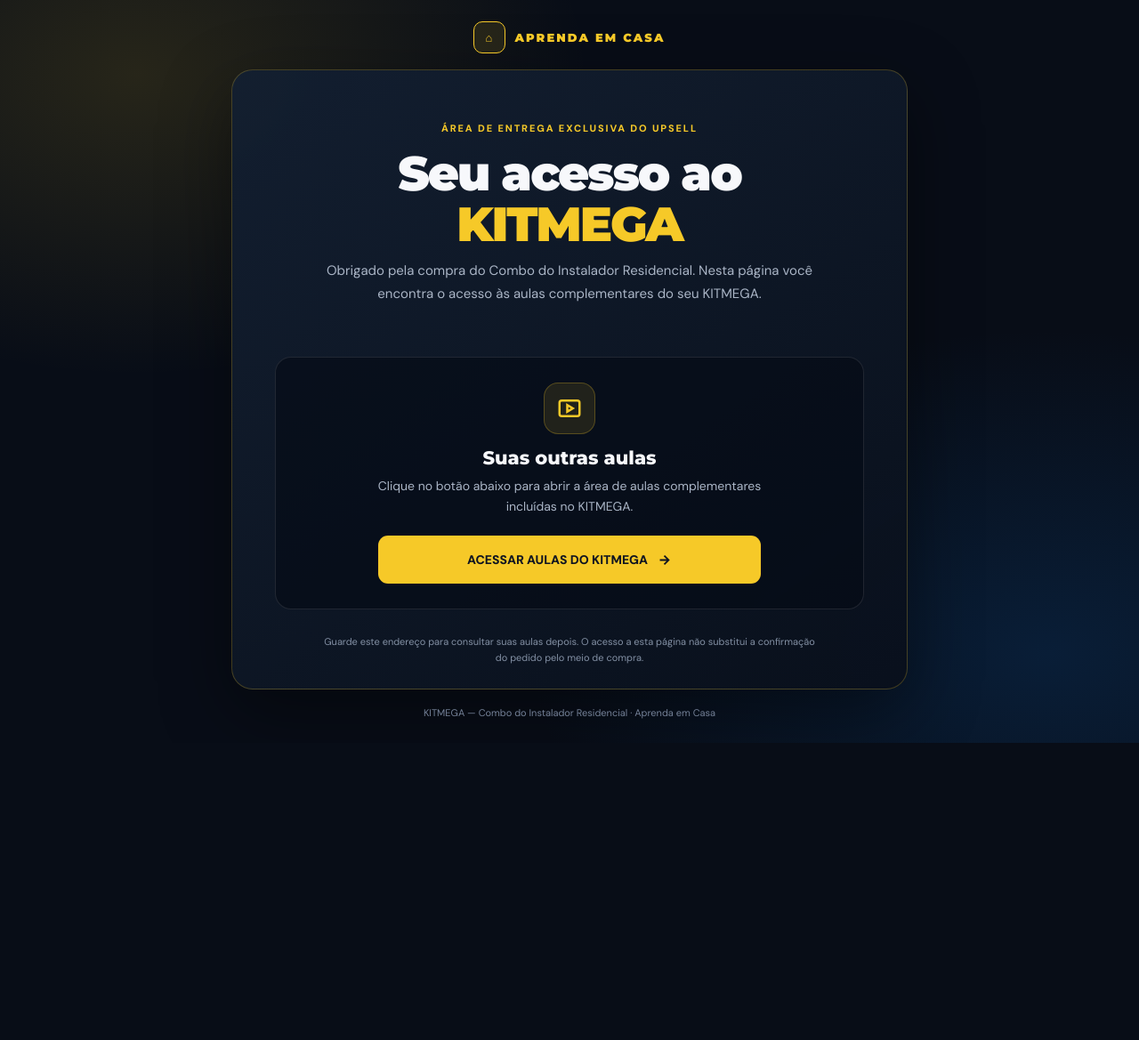
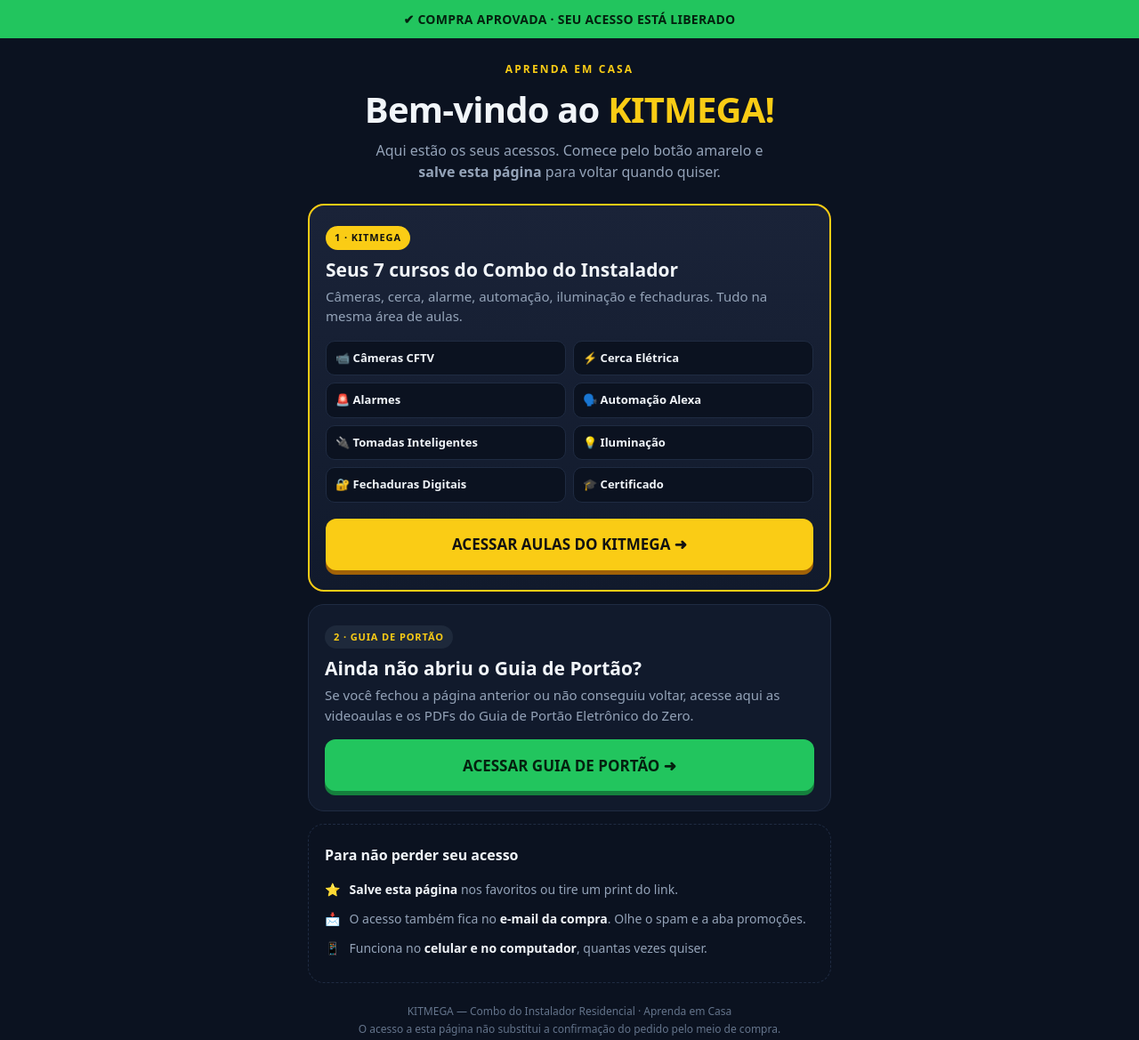
Before and after one commit to aprendaemcasa/entrega-guia-portao-eletronico, a plain HTML site: page kitmega.html in a window 1280 px wide. Shown: the whole page at 89% size. Before the commit the page ends 835 px from the top, so only its background shows below. Drawn offline with Linux system fonts and the light colour scheme.

Commit message:
Entrega KITMEGA: novo visual + acesso ao Guia de Portão
Co-Authored-By: Claude Opus 5.5 <noreply@anthropic.com>
Claude-Session: https://claude.ai/code/session_0177448aUg2SFJroHK2FfvKv

```diff
--- a/kitmega.html
+++ b/kitmega.html
@@ -3,68 +3,86 @@
 <head>
   <meta charset="utf-8">
   <meta name="viewport" content="width=device-width, initial-scale=1">
-  <meta name="theme-color" content="#080d17">
+  <meta name="theme-color" content="#0b1220">
   <meta name="description" content="Área de entrega do KITMEGA — Combo do Instalador Residencial.">
+  <meta name="robots" content="noindex">
   <title>Seu acesso | KITMEGA</title>
-  <link rel="preconnect" href="https://fonts.googleapis.com">
-  <link rel="preconnect" href="https://fonts.gstatic.com" crossorigin>
-  <link href="https://fonts.googleapis.com/css2?family=DM+Sans:wght@400;500;600;700;800&family=Montserrat:wght@600;700;800;900&display=swap" rel="stylesheet">
   <style>
-    :root { color-scheme:dark; --bg:#080d17; --gold:#f6c928; --text:#f7f8fb; --muted:#aab5c6; --line:rgba(246,201,40,.24); }
-    * { box-sizing:border-box; }
-    body {
-      margin:0; min-height:100vh; padding:24px 16px; display:flex; align-items:center; justify-content:center;
-      color:var(--text); font-family:"DM Sans",Arial,sans-serif;
-      background:radial-gradient(ellipse at 12% 10%,rgba(246,201,40,.13),transparent 32%),
-      radial-gradient(ellipse at 92% 88%,rgba(12,80,151,.25),transparent 35%),var(--bg);
-    }
-    .shell { width:min(100%,760px); }
-    .brand { display:flex; align-items:center; justify-content:center; gap:10px; margin-bottom:18px;
-      color:var(--gold); font:900 13px Montserrat,sans-serif; letter-spacing:.16em; }
-    .mark { width:36px;height:36px;border:1px solid var(--gold);border-radius:10px;display:grid;place-items:center;background:rgba(246,201,40,.1); }
-    .card { overflow:hidden;border:1px solid var(--line);border-radius:24px;
-      background:linear-gradient(145deg,rgba(19,31,49,.97),rgba(9,16,28,.98));box-shadow:0 26px 80px rgba(0,0,0,.42); }
-    .hero { padding:clamp(28px,6vw,58px);text-align:center; }
-    .eyebrow { color:var(--gold);font-size:11px;font-weight:800;letter-spacing:.17em;text-transform:uppercase; }
-    h1 { margin:16px auto 12px;max-width:650px;font:900 clamp(32px,6vw,54px)/1.05 Montserrat,sans-serif;letter-spacing:-.04em; }
+    :root { color-scheme:dark; --bg:#0b1220; --card:#111a2c; --line:#1f2b42; --gold:#facc15; --green:#22c55e; --text:#f1f5f9; --muted:#94a3b8; }
+    * { box-sizing:border-box; margin:0; padding:0; }
+    body { font-family:system-ui,-apple-system,"Segoe UI",Roboto,Arial,sans-serif; background:var(--bg); color:var(--text); line-height:1.5; }
+    .ok { background:var(--green); color:#04210f; text-align:center; font-weight:900; font-size:14px; padding:11px 12px; letter-spacing:.02em; }
+    .wrap { max-width:620px; margin:0 auto; padding:26px 16px 40px; }
+    .brand { text-align:center; color:var(--gold); font-weight:900; font-size:12px; letter-spacing:.18em; margin-bottom:14px; }
+    h1 { text-align:center; font-size:clamp(28px,7vw,40px); line-height:1.1; font-weight:900; letter-spacing:-.02em; }
     h1 span { color:var(--gold); }
-    .lead { max-width:560px;margin:0 auto;color:var(--muted);font-size:15px;line-height:1.7; }
-    .access { margin:0 clamp(18px,5vw,48px) 28px;padding:28px;border:1px solid rgba(255,255,255,.1);border-radius:18px;background:rgba(6,12,22,.66);text-align:center; }
-    .icon { width:58px;height:58px;margin:0 auto 14px;display:grid;place-items:center;border-radius:16px;
-      color:var(--gold);background:rgba(246,201,40,.11);border:1px solid rgba(246,201,40,.26); }
-    h2 { margin:0 0 8px;font:800 21px Montserrat,sans-serif; }
-    .access p { margin:0 auto 22px;max-width:480px;color:var(--muted);font-size:14px;line-height:1.6; }
-    .action { display:flex;align-items:center;justify-content:center;gap:10px;max-width:430px;min-height:54px;margin:0 auto;
-      padding:14px 20px;border-radius:11px;color:#101521;background:var(--gold);text-decoration:none;text-align:center;font-weight:900;font-size:14px; }
-    .action:hover { filter:brightness(1.07); }
-    .note { margin:0 auto;padding:0 20px 26px;max-width:600px;color:#8390a4;text-align:center;font-size:11px;line-height:1.6; }
-    footer { padding:18px 12px 0;color:#748197;text-align:center;font-size:11px;line-height:1.6; }
-    @media(max-width:560px) { body{align-items:flex-start;padding-top:18px}.hero{padding:30px 20px}.access{padding:22px 16px;margin-left:14px;margin-right:14px} }
+    .lead { text-align:center; color:var(--muted); font-size:16px; margin:12px auto 24px; max-width:480px; }
+
+    .box { background:var(--card); border:1px solid var(--line); border-radius:18px; padding:22px 18px; margin-bottom:14px; }
+    .box.main { border:2px solid var(--gold); background:linear-gradient(180deg,#1a2338,#111a2c); }
+    .tag { display:inline-block; font-size:11px; font-weight:900; letter-spacing:.08em; padding:5px 10px; border-radius:99px; background:var(--gold); color:#111; margin-bottom:10px; }
+    .tag.alt { background:#1e293b; color:var(--gold); }
+    h2 { font-size:21px; line-height:1.2; font-weight:900; margin-bottom:6px; }
+    .box p { color:var(--muted); font-size:15px; margin-bottom:16px; }
+
+    .chips { display:grid; grid-template-columns:1fr 1fr; gap:8px; margin-bottom:18px; }
+    .chips span { background:#0b1220; border:1px solid var(--line); border-radius:10px; padding:9px 10px; font-size:13px; font-weight:700; display:flex; gap:7px; align-items:center; }
+
+    .btn { display:flex; align-items:center; justify-content:center; gap:10px; width:100%; min-height:58px; padding:14px 16px; border-radius:12px; font-weight:900; font-size:17px; text-decoration:none; text-align:center; }
+    .btn.gold { background:var(--gold); color:#111; box-shadow:0 5px 0 #a16207; }
+    .btn.green { background:var(--green); color:#04210f; box-shadow:0 5px 0 #15803d; }
+    .btn:active { transform:translateY(3px); box-shadow:none; }
+
+    .tips { background:transparent; border:1px dashed var(--line); }
+    .tips h3 { font-size:16px; margin-bottom:10px; }
+    .tips li { list-style:none; color:var(--muted); font-size:14px; padding:6px 0; display:flex; gap:10px; }
+    .tips li b { color:var(--text); }
+
+    footer { text-align:center; color:#64748b; font-size:12px; margin-top:22px; line-height:1.6; }
   </style>
 </head>
 <body>
-  <main class="shell">
-    <div class="brand"><span class="mark" aria-hidden="true">⌂</span> APRENDA EM CASA</div>
-    <section class="card" aria-labelledby="page-title">
-      <header class="hero">
-        <div class="eyebrow">Área de entrega exclusiva do upsell</div>
-        <h1 id="page-title">Seu acesso ao <span>KITMEGA</span></h1>
-        <p class="lead">Obrigado pela compra do Combo do Instalador Residencial. Nesta página você encontra o acesso às aulas complementares do seu KITMEGA.</p>
-      </header>
-      <section class="access" aria-label="Acesso às aulas do KITMEGA">
-        <div class="icon" aria-hidden="true">
-          <svg width="30" height="30" viewBox="0 0 24 24" fill="none" stroke="currentColor" stroke-width="2"><rect x="3" y="5" width="18" height="14" rx="2"/><path d="m10 9 5 3-5 3z"/></svg>
-        </div>
-        <h2>Suas outras aulas</h2>
-        <p>Clique no botão abaixo para abrir a área de aulas complementares incluídas no KITMEGA.</p>
-        <a class="action" href="https://aprendaemcasa.github.io/aprendaemcasakit/" target="_blank" rel="noopener noreferrer">
-          ACESSAR AULAS DO KITMEGA
-          <svg width="17" height="17" viewBox="0 0 24 24" fill="none" stroke="currentColor" stroke-width="2.5"><path d="M5 12h14M12 5l7 7-7 7"/></svg>
-        </a>
-      </section>
-      <p class="note">Guarde este endereço para consultar suas aulas depois. O acesso a esta página não substitui a confirmação do pedido pelo meio de compra.</p>
+  <div class="ok">✔ COMPRA APROVADA · SEU ACESSO ESTÁ LIBERADO</div>
+
+  <main class="wrap">
+    <div class="brand">APRENDA EM CASA</div>
+    <h1>Bem-vindo ao <span>KITMEGA!</span></h1>
+    <p class="lead">Aqui estão os seus acessos. Comece pelo botão amarelo e <b>salve esta página</b> para voltar quando quiser.</p>
+
+    <section class="box main" aria-labelledby="kit-title">
+      <span class="tag">1 · KITMEGA</span>
+      <h2 id="kit-title">Seus 7 cursos do Combo do Instalador</h2>
+      <p>Câmeras, cerca, alarme, automação, iluminação e fechaduras. Tudo na mesma área de aulas.</p>
+      <div class="chips">
+        <span>📹 Câmeras CFTV</span>
+        <span>⚡ Cerca Elétrica</span>
+        <span>🚨 Alarmes</span>
+        <span>🗣️ Automação Alexa</span>
+        <span>🔌 Tomadas Inteligentes</span>
+        <span>💡 Iluminação</span>
+        <span>🔐 Fechaduras Digitais</span>
+        <span>🎓 Certificado</span>
+      </div>
+      <a class="btn gold" href="https://aprendaemcasa.github.io/aprendaemcasakit/" target="_blank" rel="noopener noreferrer">ACESSAR AULAS DO KITMEGA ➜</a>
     </section>
-    <footer>KITMEGA — Combo do Instalador Residencial · Aprenda em Casa</footer>
+
+    <section class="box" aria-labelledby="guia-title">
+      <span class="tag alt">2 · GUIA DE PORTÃO</span>
+      <h2 id="guia-title">Ainda não abriu o Guia de Portão?</h2>
+      <p>Se você fechou a página anterior ou não conseguiu voltar, acesse aqui as videoaulas e os PDFs do Guia de Portão Eletrônico do Zero.</p>
+      <a class="btn green" href="https://aprendaemcasa.github.io/entrega-guia-portao-eletronico/" target="_blank" rel="noopener noreferrer">ACESSAR GUIA DE PORTÃO ➜</a>
+    </section>
+
+    <section class="box tips" aria-labelledby="dicas-title">
+      <h3 id="dicas-title">Para não perder seu acesso</h3>
+      <ul>
+        <li>⭐ <span><b>Salve esta página</b> nos favoritos ou tire um print do link.</span></li>
+        <li>📩 <span>O acesso também fica no <b>e-mail da compra</b>. Olhe o spam e a aba promoções.</span></li>
+        <li>📱 <span>Funciona no <b>celular e no computador</b>, quantas vezes quiser.</span></li>
+      </ul>
+    </section>
+
+    <footer>KITMEGA — Combo do Instalador Residencial · Aprenda em Casa<br>O acesso a esta página não substitui a confirmação do pedido pelo meio de compra.</footer>
   </main>
 </body>
 </html>
```
